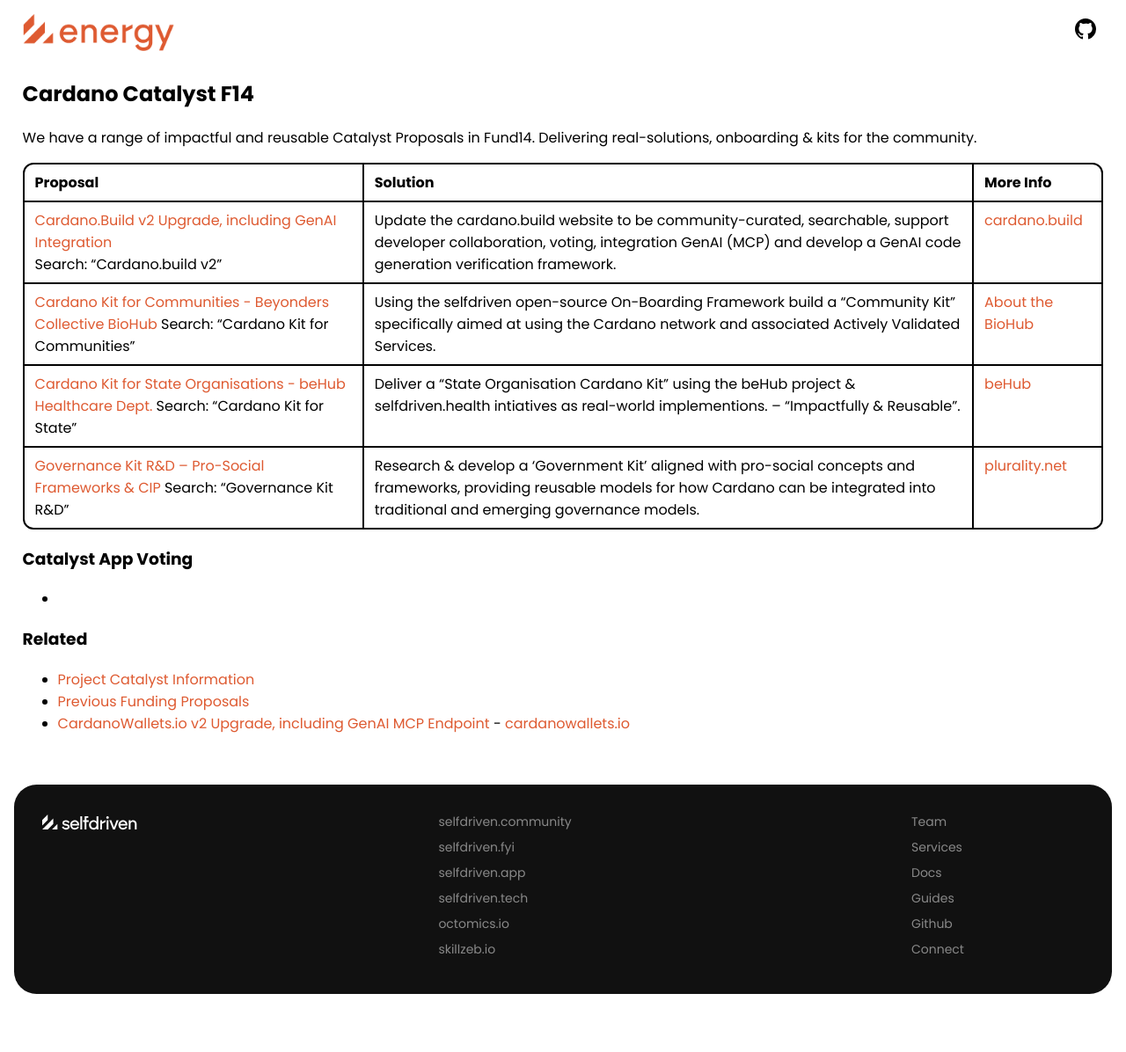
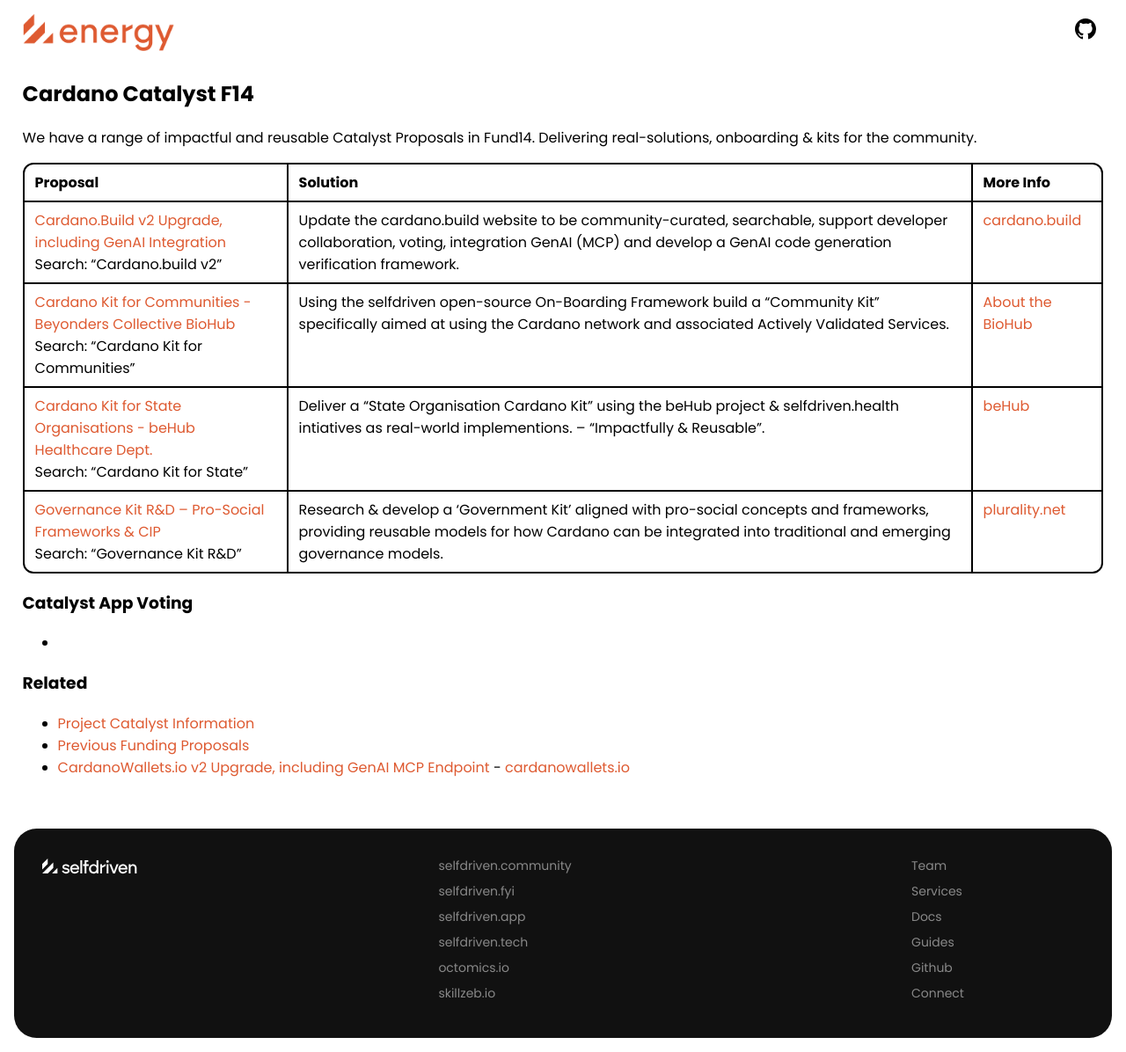
Before and after one commit to selfdriven-engagement/selfdriven-energy, a Jekyll site: the page built from docs/pages/cardano-catalyst.md, in a window 1280 px wide. Shown: the whole page at 88% size. Built offline with Jekyll 4.4.1, drawn with Linux system fonts in a browser that asks for light colours; before the commit the page ends 1146 px from its top, so only the background shows below that.

Commit message:
Update cardano-catalyst.md

```diff
--- a/docs/pages/cardano-catalyst.md
+++ b/docs/pages/cardano-catalyst.md
@@ -11,9 +11,9 @@ We have a range of impactful and reusable Catalyst Proposals in Fund14. Deliveri
 | Proposal | Solution | More Info |
 |:----------|:----------|:-------|
 |[Cardano.Build v2 Upgrade, including GenAI Integration](https://projectcatalyst.io/funds/14/cardano-open-ecosystem/cardanobuild-v2-upgrade-including-genai-integration)<br>Search: "Cardano.build v2"|Update the cardano.build website to be community-curated, searchable, support developer collaboration, voting, integration GenAI (MCP) and develop a GenAI code generation verification framework.|[cardano.build](https://cardano.build)
-|[Cardano Kit for Communities - Beyonders Collective BioHub](https://projectcatalyst.io/funds/14/cardano-use-cases-concepts/cardano-kit-for-communities-beyonders-collective-biohub) Search: "Cardano Kit for Communities"|Using the selfdriven open-source On-Boarding Framework build a "Community Kit" specifically aimed at using the Cardano network and associated Actively Validated Services.|[About the BioHub](https://github.com/selfdriven-foundation/onboarding/tree/main/use-cases/beyonders-collective-biohub-mallorca)|
-|[Cardano Kit for State Organisations - beHub Healthcare Dept.](https://projectcatalyst.io/funds/14/cardano-use-cases-partners-and-products/cardano-kit-for-state-organisations-behub-healthcare-dept) Search: "Cardano Kit for State"|Deliver a “State Organisation Cardano Kit” using the beHub project & selfdriven.health intiatives as real-world implementions. -- "Impactfully & Reusable".|[beHub](https://behub.com.au)|
-|[Governance Kit R&D – Pro-Social Frameworks & CIP](https://projectcatalyst.io/funds/14/cardano-use-cases-concepts/governance-kit-randd-pro-social-frameworks-or-cip) Search: "Governance Kit R&D"|Research & develop a 'Government Kit' aligned with pro-social concepts and frameworks, providing reusable models for how Cardano can be integrated into traditional and emerging governance models.|[plurality.net](https://www.plurality.net)|
+|[Cardano Kit for Communities - Beyonders Collective BioHub](https://projectcatalyst.io/funds/14/cardano-use-cases-concepts/cardano-kit-for-communities-beyonders-collective-biohub)<br>Search: "Cardano Kit for Communities"|Using the selfdriven open-source On-Boarding Framework build a "Community Kit" specifically aimed at using the Cardano network and associated Actively Validated Services.|[About the BioHub](https://github.com/selfdriven-foundation/onboarding/tree/main/use-cases/beyonders-collective-biohub-mallorca)|
+|[Cardano Kit for State Organisations - beHub Healthcare Dept.](https://projectcatalyst.io/funds/14/cardano-use-cases-partners-and-products/cardano-kit-for-state-organisations-behub-healthcare-dept)<br>Search: "Cardano Kit for State"|Deliver a “State Organisation Cardano Kit” using the beHub project & selfdriven.health intiatives as real-world implementions. -- "Impactfully & Reusable".|[beHub](https://behub.com.au)|
+|[Governance Kit R&D – Pro-Social Frameworks & CIP](https://projectcatalyst.io/funds/14/cardano-use-cases-concepts/governance-kit-randd-pro-social-frameworks-or-cip)<br>Search: "Governance Kit R&D"|Research & develop a 'Government Kit' aligned with pro-social concepts and frameworks, providing reusable models for how Cardano can be integrated into traditional and emerging governance models.|[plurality.net](https://www.plurality.net)|
 
 ### Catalyst App Voting
 -
```
